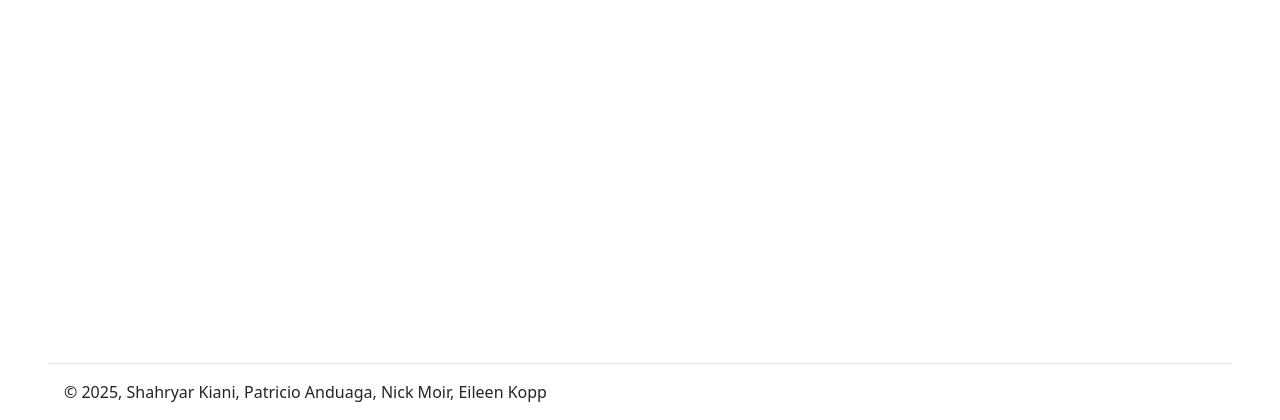
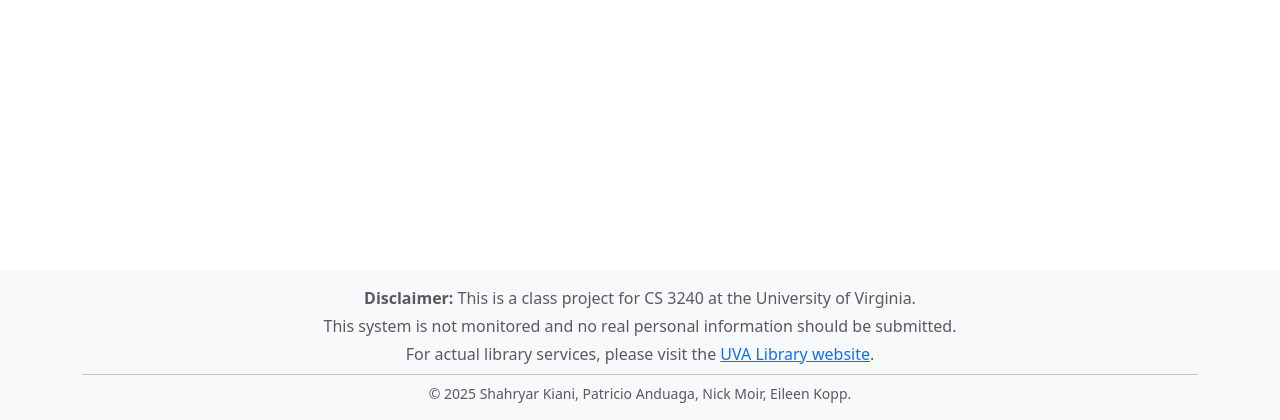
Before and after one commit to PatricioA-2004/Library-Website, a Django app: template lending/templates/lending/add_book.html in a window 1280 px wide. Shown: the part 380-800 px from the top of the page. Run offline with Django 3.2, Linux system fonts and the light colour scheme; the template is opened without the code that fills it, so the values that code supplies are empty; some libraries are stand-ins or nearby versions.

Commit message:
updated footer

```diff
--- a/lending/templates/lending/base.html
+++ b/lending/templates/lending/base.html
@@ -85,9 +85,27 @@
             {% endblock %}
         </div>
 
-        <div class="mx-5 mt-auto d-flex p-3 border-top">
-            © 2025, Shahryar Kiani, Patricio Anduaga, Nick Moir, Eileen Kopp
-        </div>
+        <footer class="footer mt-auto py-3 bg-light">
+            <div class="container">
+                <div class="row">
+                    <div class="col-12 text-center">
+                        <p class="text-muted mb-1">
+                            <strong>Disclaimer:</strong> This is a class project for CS 3240 at the University of Virginia.
+                        </p>
+                        <p class="text-muted mb-1">
+                            This system is not monitored and no real personal information should be submitted.
+                        </p>
+                        <p class="text-muted mb-1">
+                            For actual library services, please visit the <a href="https://www.library.virginia.edu/" target="_blank">UVA Library website</a>.
+                        </p>
+                        <hr class="my-2">
+                        <p class="text-muted small mb-0">
+                            © 2025 Shahryar Kiani, Patricio Anduaga, Nick Moir, Eileen Kopp.
+                        </p>
+                    </div>
+                </div>
+            </div>
+        </footer>
     </div>
 </body>
 
```
